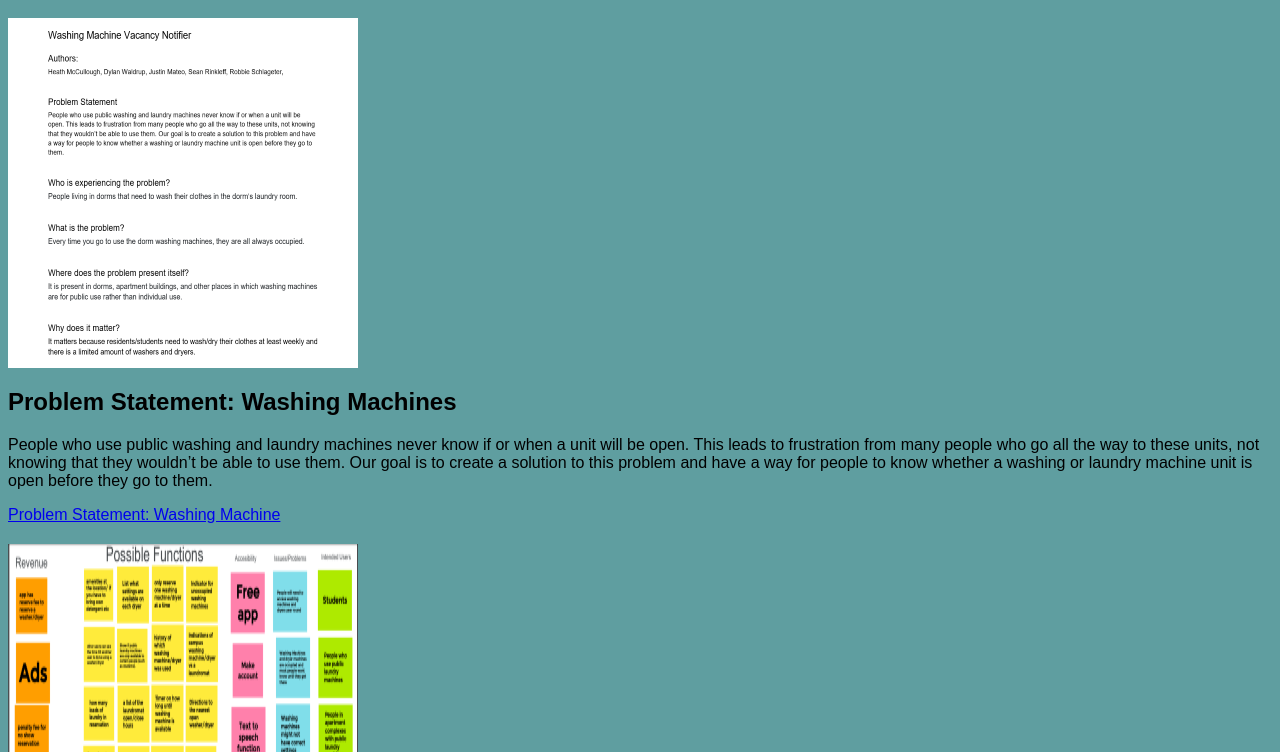
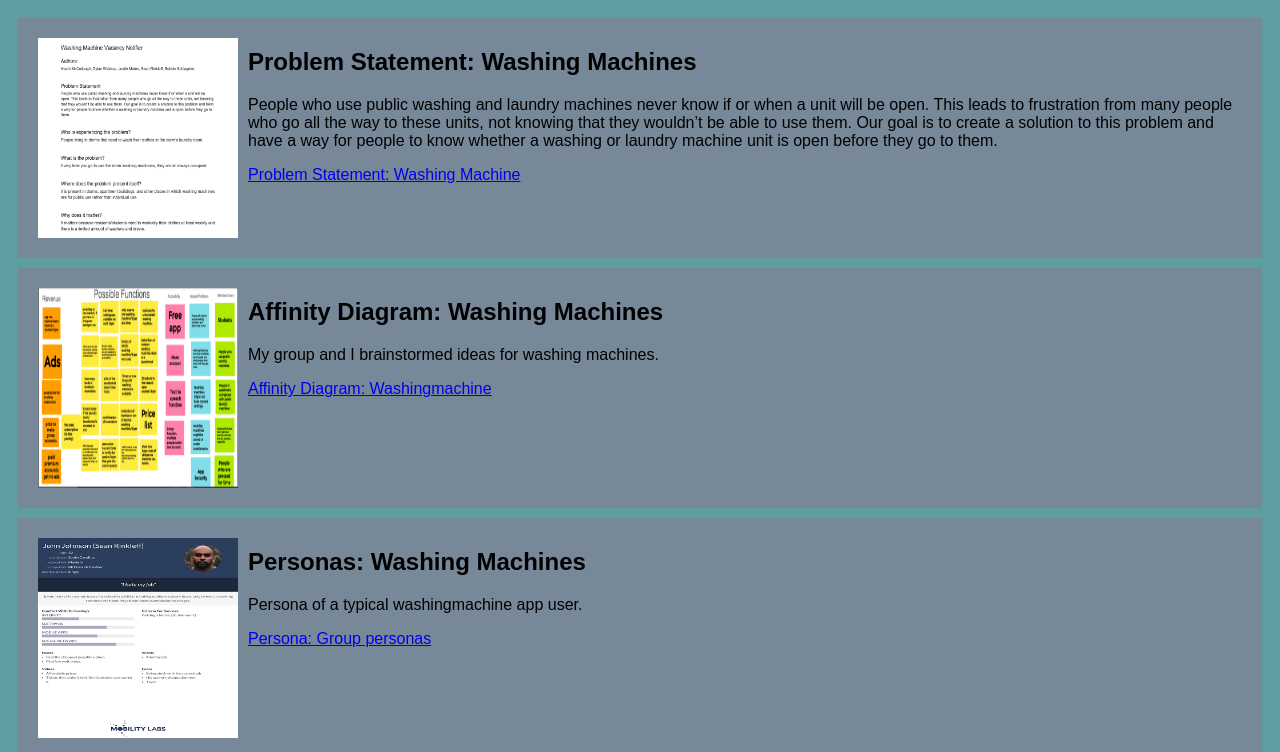
Before and after one commit to SeanRinkleff/SeanRinkleff.github.io, a plain HTML site: page index.html in a window 1280 px wide. Shown: the part 48-800 px from the top of the page. Drawn offline with Linux system fonts and the light colour scheme.

Commit message:
Add files via upload

```diff
--- a/index.html
+++ b/index.html
@@ -14,7 +14,6 @@
 
 <!--Affinity Diagram-->
 <section class="assignment">
-   <h2></h2>
     <a href="Files/affinitydiagram.pdf"><img src="Images/affinitydiagram.PNG"></a>
     <section class="ass-details">
         <h2>Affinity Diagram: Washing Machines</h2>
@@ -22,3 +21,13 @@
         <a href="Files/affinitydiagram.pdf">Affinity Diagram: Washingmachine</a>
     </section>
 </section>
+
+    <!--Persona-->
+<section class="assignment">
+    <a href="Files/persona.pdf"><img src="Images/persona.png"></a>
+    <section class="ass-details">
+       <h2>Personas: Washing Machines</h2>
+        <p>Persona of a typical washingmachine app user.</p>
+        <a href="Files/persona.pdf">Persona: Group personas</a>
+    </section>
+</section>
--- a/styles.css
+++ b/styles.css
@@ -1,6 +1,18 @@
 body {
     background:cadetblue;
     font-family: Arial, Helvetica, sans-serif;
+}
+
+.assignment {
+    display:flex;
+    padding: 10px;
+    margin: 10px;
+    background:lightslategrey;
+}
+
+.assignment img {
+    width: 200px;
+    padding: 10px;
 }
 
 h1{
```
